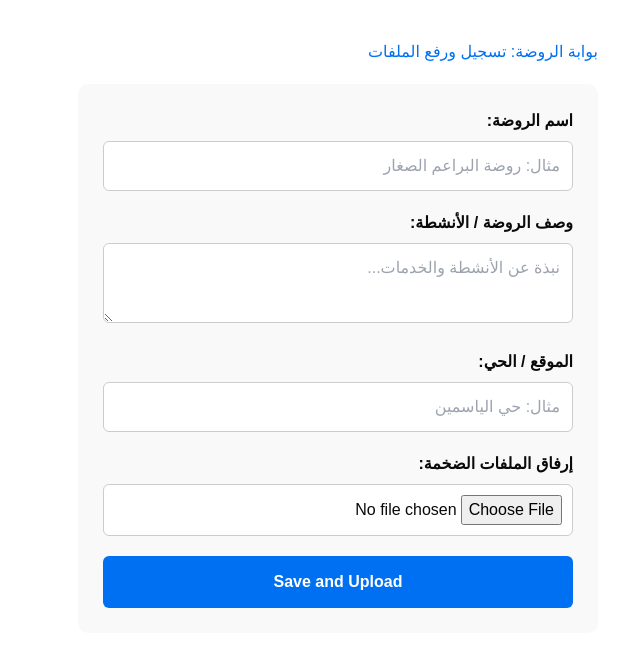
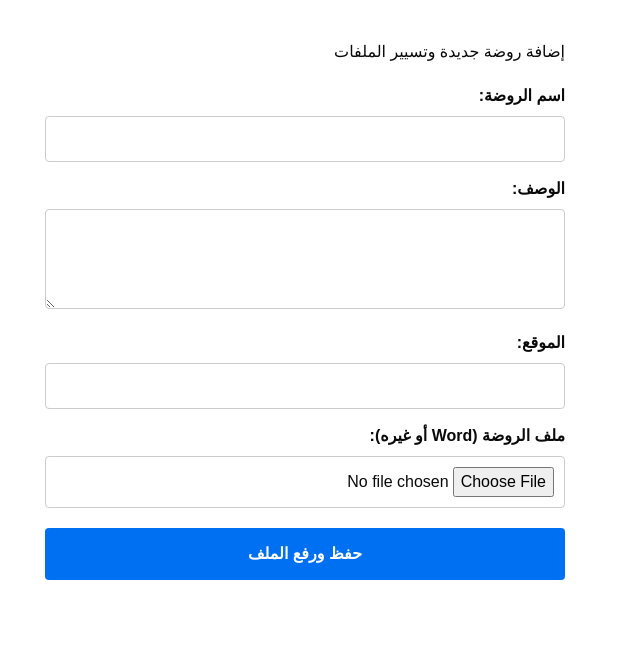
Before and after one commit to p6p4j5wgv7-tech/school-platform, a Next.js app: page /add-kindergarten in a window 1280 px wide. Shown: the top 646 px of the page, without its empty margins (434-1074 px from the left). Built offline with nearby package versions, Linux system fonts and the light colour scheme; no server answers.

Commit message:
fix bucket name

```diff
--- a/app/add-kindergarten/page.tsx
+++ b/app/add-kindergarten/page.tsx
@@ -1,130 +1,132 @@
-'use client';
+'use client'
 
-import { useState } from 'react';
-import { createClient } from '@supabase/supabase-js';
+import { useState } from 'react'
+import { createClient } from '@supabase/supabase-js'
 
-const supabase = createClient(
-  'https://xhanamgrezfiahhxaqn.supabase.co',
-  'sb_publishable_GXE8Q6ifnCuhqDT3rJOQFA_JQbSK9b9'
-);
+const supabaseUrl = process.env.NEXT_PUBLIC_SUPABASE_URL || ''
+const supabaseAnonKey = process.env.NEXT_PUBLIC_SUPABASE_ANON_KEY || ''
+const supabase = createClient(supabaseUrl, supabaseAnonKey)
 
 export default function AddKindergartenWithUpload() {
-  const [name, setName] = useState('');
-  const [description, setDescription] = useState('');
-  const [location, setLocation] = useState('');
-  const [file, setFile] = useState<File | null>(null);
-  const [loading, setLoading] = useState(false);
-  const [message, setMessage] = useState('');
+  const [name, setName] = useState('')
+  const [description, setDescription] = useState('')
+  const [location, setLocation] = useState('')
+  const [file, setFile] = useState<File | null>(null)
+  const [loading, setLoading] = useState(false)
+  const [message, setMessage] = useState('')
 
   const handleSubmit = async (e: React.FormEvent) => {
-    e.preventDefault();
-    if (!name || !file) {
-      setMessage('Please enter kindergarten name and select a file.');
-      return;
-    }
+    e.preventDefault()
+    setLoading(true)
+    setMessage('')
 
     try {
-      setLoading(true);
-      setMessage('Uploading file and saving data...');
+      let fileUrl = ''
 
-      const fileName = '${Date.now()}-${file.name};'
-      const { error: uploadError } = await supabase.storage
-        .from('kindergarten-files')
-        .upload(fileName, file);
+      if (file) {
+        const fileExt = file.name.split('.').pop()
+        const fileName = `${Date.now()}.${fileExt}`
 
-      if (uploadError) throw uploadError;
+        // رفع الملف إلى سلة التخزين المطابقة تماماً
+        const { error: uploadError } = await supabase.storage
+          .from('kindergarten-files')
+          .upload(fileName, file)
 
-      const { data: publicUrlData } = supabase.storage
-        .from('kindergarten-files')
-        .getPublicUrl(fileName);
+        if (uploadError) {
+          throw new Error(`Upload failed: ${uploadError.message}`)
+        }
 
-      const fileUrl = publicUrlData.publicUrl;
+        const { data: publicUrlData } = supabase.storage
+          .from('kindergarten-files')
+          .getPublicUrl(fileName)
 
+        fileUrl = publicUrlData.publicUrl
+      }
+
+      // حفظ البيانات في الجدول بقاعدة البيانات
       const { error: dbError } = await supabase
-        .from('kindergartens')
+        .from('Kindergarten')
         .insert([
           {
-            name: name,
-            description: description,
-            location: location,
-            file_url: fileUrl
-          }
-        ]);
+            name,
+            description,
+            location,
+            file_url: fileUrl,
+          },
+        ])
 
-      if (dbError) throw dbError;
+      if (dbError) {
+        throw new Error(`Database error: ${dbError.message}`)
+      }
 
-      setMessage('Kindergartens added and file uploaded successfully!');
-      setName('');
-      setDescription('');
-      setLocation('');
-      setFile(null);
-
+      setMessage('Kindergarten added and file uploaded successfully!')
+      setName('')
+      setDescription('')
+      setLocation('')
+      setFile(null)
     } catch (error: any) {
-      setMessage('Error: ${error.message}');
+      setMessage(`Error: ${error.message}`)
     } finally {
-      setLoading(false);
+      setLoading(false)
     }
-  };
+  }
 
   return (
     <div style={{ padding: '40px', direction: 'rtl', fontFamily: 'sans-serif', maxWidth: '600px', margin: '0 auto' }}>
-      <h2 style={{ color: '#0070f3', marginBottom: '20px' }}>بوابة الروضة: تسجيل ورفع الملفات</h2>
-
-      <form onSubmit={handleSubmit} style={{ display: 'flex', flexDirection: 'column', gap: '20px', background: '#f9f9f9', padding: '25px', borderRadius: '10px' }}>
-
-        <div>
+      <h1 style={{ marginBottom: '20px', color: '#007of3' }}>إضافة روضة جديدة وتسيير الملفات</h1>
+      {message && (
+        <div style={{ padding: '10px', marginBottom: '20px', background: message.includes('Error') ? '#ffe6e6' : '#e6ffe6', color: message.includes('Error') ? '#cc0000' : '#006600', borderRadius: '4px' }}>
+          {message}
+        </div>
+      )}
+      <form onSubmit={handleSubmit}>
+        <div style={{ marginBottom: '15px' }}>
           <label style={{ display: 'block', marginBottom: '8px', fontWeight: 'bold' }}>اسم الروضة:</label>
           <input
             type="text"
-            placeholder="مثال: روضة البراعم الصغار"
             value={name}
             onChange={(e) => setName(e.target.value)}
-            style={{ width: '100%', padding: '12px', border: '1px solid #ccc', borderRadius: '6px' }}
+            style={{ width: '100%', padding: '10px', background: '#fff', border: '1px solid #ccc', borderRadius: '4px' }}
             required
           />
         </div>
 
-        <div>
-          <label style={{ display: 'block', marginBottom: '8px', fontWeight: 'bold' }}>وصف الروضة / الأنشطة:</label>
+        <div style={{ marginBottom: '15px' }}>
+          <label style={{ display: 'block', marginBottom: '8px', fontWeight: 'bold' }}>الوصف:</label>
           <textarea
-            placeholder="نبذة عن الأنشطة والخدمات..."
             value={description}
             onChange={(e) => setDescription(e.target.value)}
-            style={{ width: '100%', padding: '12px', border: '1px solid #ccc', borderRadius: '6px', minHeight: '80px' }}
+            style={{ width: '100%', padding: '10px', background: '#fff', border: '1px solid #ccc', borderRadius: '4px', height: '100px' }}
           />
         </div>
 
-        <div>
-          <label style={{ display: 'block', marginBottom: '8px', fontWeight: 'bold' }}>الموقع / الحي:</label>
+        <div style={{ marginBottom: '15px' }}>
+          <label style={{ display: 'block', marginBottom: '8px', fontWeight: 'bold' }}>الموقع:</label>
           <input
             type="text"
-            placeholder="مثال: حي الياسمين"
             value={location}
             onChange={(e) => setLocation(e.target.value)}
-            style={{ width: '100%', padding: '12px', border: '1px solid #ccc', borderRadius: '6px' }}
+            style={{ width: '100%', padding: '10px', background: '#fff', border: '1px solid #ccc', borderRadius: '4px' }}
           />
         </div>
 
-        <div>
-          <label style={{ display: 'block', marginBottom: '8px', fontWeight: 'bold' }}>إرفاق الملفات الضخمة:</label>
+        <div style={{ marginBottom: '20px' }}>
+          <label style={{ display: 'block', marginBottom: '8px', fontWeight: 'bold' }}>ملف الروضة (Word أو غيره):</label>
           <input
             type="file"
             onChange={(e) => setFile(e.target.files?.[0] || null)}
-            style={{ width: '100%', padding: '10px', background: '#fff', border: '1px solid #ccc', borderRadius: '6px' }}
-            required
+            style={{ width: '100%', padding: '10px', background: '#fff', border: '1px solid #ccc', borderRadius: '4px' }}
           />
         </div>
 
         <button
           type="submit"
           disabled={loading}
-          style={{ padding: '14px', background: '#0070f3', color: '#fff', border: 'none', borderRadius: '6px', fontWeight: 'bold', cursor: 'pointer' }}
+          style={{ padding: '14px 20px', background: '#0070f3', color: '#fff', border: 'none', borderRadius: '4px', fontWeight: 'bold', cursor: 'pointer', width: '100%' }}
         >
-          {loading ? 'Loading...' : 'Save and Upload'}
+          {loading ? 'جاري الحفظ والرفع...' : 'حفظ ورفع الملف'}
         </button>
       </form>
-
-      {message && <p style={{ marginTop: '20px', fontWeight: 'bold', textAlign: 'center' }}>{message}</p>}
     </div>
-  );
+  )
 }
```
